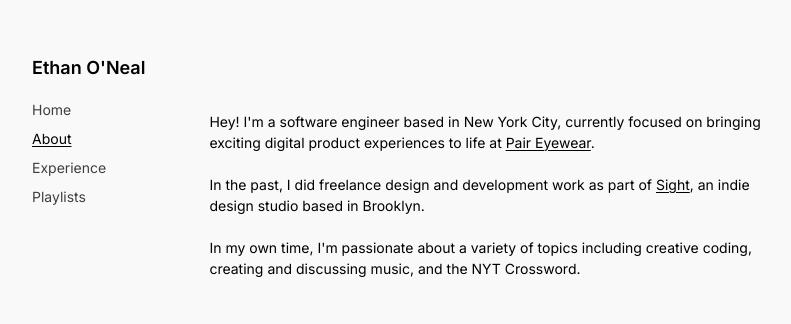
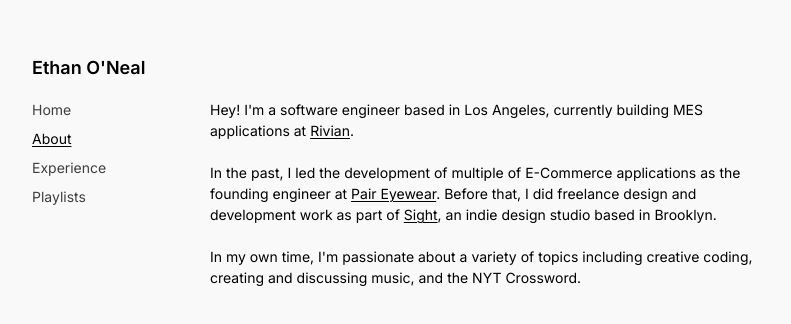
Before and after one commit to ejo2117/ejo.im, a Next.js app: page /about in a window 1280 px wide. Shown: the part 268-592 px from the top of the page, without its empty margins (240-1031 px from the left). Built offline with nearby package versions, Linux system fonts and the light colour scheme; no server answers.

Commit message:
feat: 2025 updates, layout styling clean up

```diff
--- a/src/app/about/page.module.scss
+++ b/src/app/about/page.module.scss
@@ -2,7 +2,7 @@
   // kind of gnarly, but set the margin here so that content lines up nicely with nav bar
   margin-top: 2rem;
   @media screen and (min-width: $media-sm) {
-    margin-top: 8.4rem;
+    margin-top: 0;
   }
 
   a {
--- a/src/app/about/page.tsx
+++ b/src/app/about/page.tsx
@@ -23,13 +23,17 @@ export default async function About() {
 	return (
 		<Container className={styles.container}>
 			<Caption>
-				Hey! I&apos;m a software engineer based in New York City, currently focused on bringing exciting digital product
-				experiences to life at{' '}
+				Hey! I&apos;m a software engineer based in Los Angeles, currently building MES applications at{' '}
+				<Link href={'https://rivian.com'} target='_blank' rel='noreferrer noopener'>
+					Rivian
+				</Link>
+				.<br />
+				<br />
+				In the past, I led the development of multiple of E-Commerce applications as the founding engineer at{' '}
 				<Link href={'https://paireyewear.com'} target='_blank' rel='noreferrer noopener'>
 					Pair Eyewear
 				</Link>
-				.<br />
-				<br /> In the past, I did freelance design and development work as part of{' '}
+				. Before that, I did freelance design and development work as part of{' '}
 				<Link href={'https://sight.nyc'} target='_blank' rel='noreferrer noopener'>
 					Sight
 				</Link>
--- a/src/app/experience/page.module.scss
+++ b/src/app/experience/page.module.scss
@@ -1,6 +1,10 @@
 .container {
   width: 100%;
   margin-top: 2rem;
+
+  @media screen and (min-width: $media-sm) {
+     margin-top: 0;
+  }
 
   li {
     list-style-type: none;
--- a/src/app/globals.css
+++ b/src/app/globals.css
@@ -107,6 +107,7 @@ body {
 a {
   color: inherit;
   text-decoration: none;
+  cursor: pointer;
 }
 
 @media (hover: hover) {
--- a/src/app/layout.tsx
+++ b/src/app/layout.tsx
@@ -1,30 +1,9 @@
-import NavBar from '@/components/NavBar';
-import { Flex } from '@/components/ui';
 import './globals.css';
-import styles from './page.module.scss';
-import { Inter } from 'next/font/google';
-import cn from 'classnames';
+import { CenteredLayout } from '@/components/Layout';
 import type { Viewport } from 'next';
 
-const inter = Inter({ subsets: ['latin'] });
-
 export default function RootLayout({ children }: { children: React.ReactNode }) {
-	const classes = cn(styles.main, inter.className);
-
-	return (
-		<html lang='en'>
-			<body>
-				<main className={classes}>
-					<section className={styles.frame}>
-						<div className={styles.view}>
-							<NavBar />
-							<div className={styles.content}>{children}</div>
-						</div>
-					</section>
-				</main>
-			</body>
-		</html>
-	);
+	return <CenteredLayout>{children}</CenteredLayout>;
 }
 
 export const metadata = {
--- a/src/app/page.module.scss
+++ b/src/app/page.module.scss
@@ -1,65 +1,3 @@
-.main {
-  height: 100%;
-  width: 100%;
-  background-color: #f9f9f9;
-  position: absolute;
-  overflow: hidden;
-
-  @media (prefers-color-scheme: dark) {
-    background-color: $gray-5;
-  }
-}
-
-.frame {
-  display: flex;
-  max-width: $media-md;
-  height: 100%;
-  margin: auto;
-  justify-content: flex-start;
-  align-items: flex-start;
-  padding: 1.6rem;
-
-  > * {
-    gap: 6.4rem;
-  }
-
-  @media screen and (min-width: $media-sm) {
-    align-items: center;
-  }
-}
-
-.view {
-  display: flex;
-  align-items: flex-start;
-  flex-direction: column;
-  width: 100%;
-  justify-content: center;
-  padding: 0;
-
-  @media screen and (min-width: $media-sm) {
-    flex-direction: row;
-    align-items: center;
-    justify-content: flex-start;
-  }
-}
-
-.content {
-  width: 100%;
-  display: flex;
-  align-items: center;
-  flex-direction: column;
-  width: 100%;
-  justify-content: flex-start;
-  padding: 0;
-
-  @media screen and (min-width: $media-sm) {
-    flex-direction: row;
-    align-items: center;
-    justify-content: flex-start;
-    margin-top: 4.2rem;
-  }
-}
-
 .blobs {
   height: 400px;
   width: 400px;
--- /dev/null
+++ b/src/components/Layout.module.scss
@@ -0,0 +1,89 @@
+.main {
+    height: 100%;
+    width: 100%;
+    background-color: #f9f9f9;
+    position: absolute;
+    overflow: hidden;
+
+    @media (prefers-color-scheme: dark) {
+        background-color: $gray-5;
+    }
+}
+
+.frame {
+    display: flex;
+    max-width: $media-md;
+    height: 100%;
+    margin: auto;
+    justify-content: flex-start;
+    align-items: flex-start;
+    padding: 1.6rem;
+
+
+
+    @media screen and (min-width: $media-sm) {
+        align-items: center;
+    }
+}
+
+.view {
+    display: flex;
+    align-items: flex-start;
+    flex-direction: column;
+    width: 100%;
+    justify-content: center;
+    padding: 0;
+    gap: 6.4rem;
+
+    position: relative;
+
+    @media screen and (min-width: $media-sm) {
+        flex-direction: row;
+        align-items: flex-start;
+        justify-content: flex-start;
+
+        &Centered {
+            align-items: center;
+        }
+    }
+
+}
+
+.viewCentered {
+    @extend .view;
+
+    @media screen and (min-width: $media-sm) {
+        align-items: center;
+    }
+}
+
+.content {
+    width: 100%;
+    display: flex;
+    align-items: center;
+    flex-direction: column;
+    width: 100%;
+    justify-content: flex-start;
+    padding: 0;
+
+    @media screen and (min-width: $media-sm) {
+        flex-direction: row;
+        align-items: flex-start;
+        justify-content: flex-start;
+        margin-top: 4.2rem;
+
+        position: absolute;
+        top: 0;
+        left: calc(114px + 64px);
+        width: calc(100% - 114px - 64px);
+
+    }
+}
+
+.contentCentered {
+    @extend .content;
+
+    @media screen and (min-width: $media-sm) {
+        position: static
+    }
+}
--- /dev/null
+++ b/src/components/Layout.tsx
@@ -0,0 +1,51 @@
+'use client';
+import { Inter } from 'next/font/google';
+import cn from 'classnames';
+import { usePathname } from 'next/navigation';
+import NavBar from '@/components/NavBar';
+import styles from './Layout.module.scss';
+
+const inter = Inter({ subsets: ['latin'] });
+
+const CENTERED_PATHS = ['/', '/playlists'];
+
+export function OffsetLayout({ children }: { children: React.ReactNode }) {
+	const classes = cn(styles.main, inter.className);
+
+	return (
+		<html lang='en'>
+			<body>
+				<main className={classes}>
+					<section className={styles.frame}>
+						<div className={styles.view}>
+							<NavBar />
+							<div className={styles.content}>{children}</div>
+						</div>
+					</section>
+				</main>
+			</body>
+		</html>
+	);
+}
+
+export function CenteredLayout({ children }: { children: React.ReactNode }) {
+	const pathname = usePathname() || '';
+	const classes = cn(styles.main, inter.className);
+	const viewClass = styles[`view${CENTERED_PATHS.includes(pathname) ? 'Centered' : ''}`];
+	const contentClass = styles[`content${CENTERED_PATHS.includes(pathname) ? 'Centered' : ''}`];
+
+	return (
+		<html lang='en'>
+			<body>
+				<main className={classes}>
+					<section className={styles.frame}>
+						<div className={viewClass}>
+							<NavBar />
+							<div className={contentClass}>{children}</div>
+						</div>
+					</section>
+				</main>
+			</body>
+		</html>
+	);
+}
--- a/src/components/NavBar.tsx
+++ b/src/components/NavBar.tsx
@@ -14,11 +14,11 @@ const PATHS = [
 	['/playlists', 'Playlists'],
 ] as const;
 
-const NavBar = () => {
+const NavBar = ({ ...rest }) => {
 	const pathname = usePathname();
 
 	return (
-		<nav className={styles.container}>
+		<nav className={styles.container} {...rest}>
 			<Title>Ethan O&apos;Neal</Title>
 			<Spacer size={0.4} />
 			<div className={styles.links}>
```
Also changed, not shown: src/app/experience/page.tsx (+9 -8 lines).
